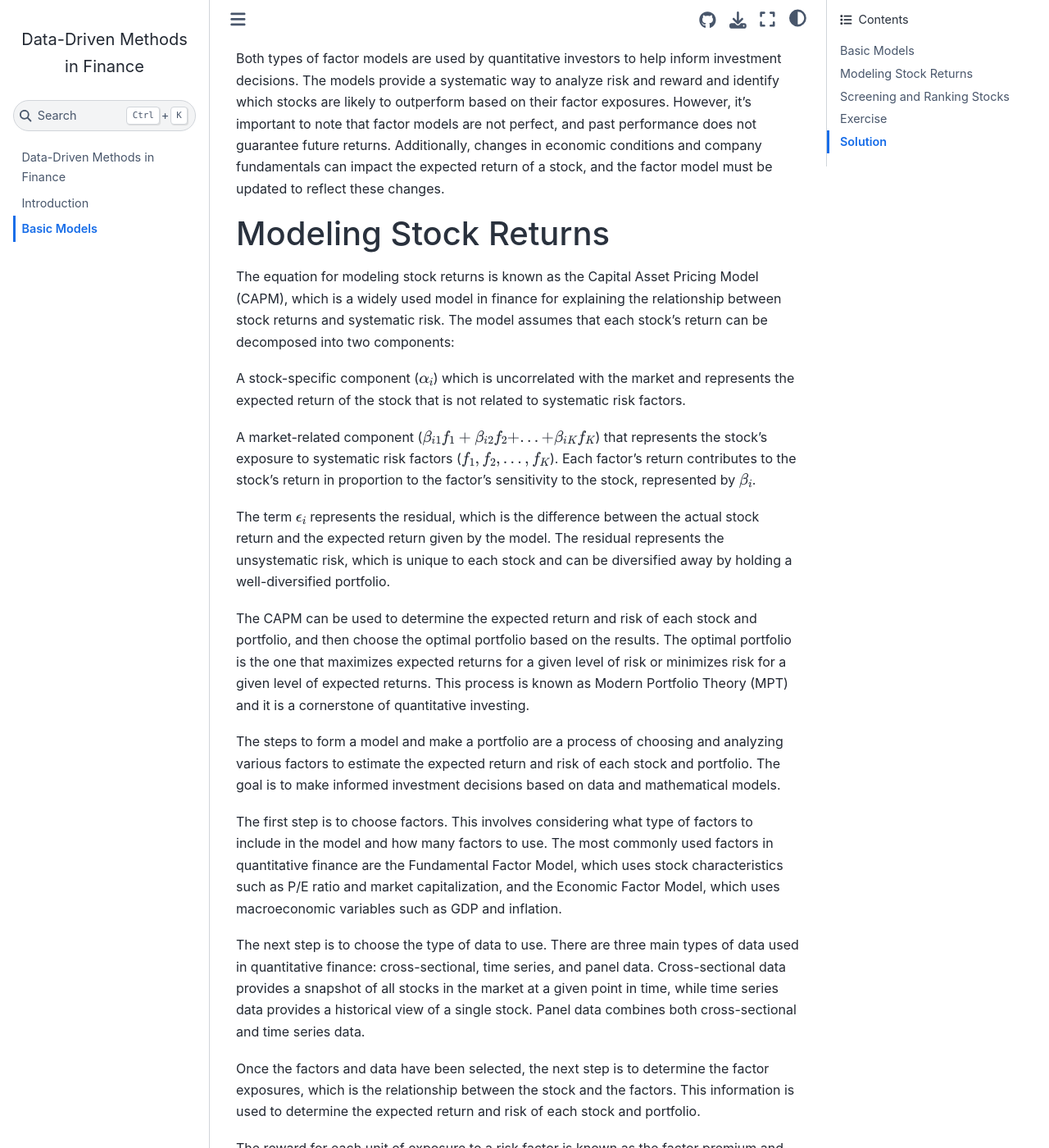
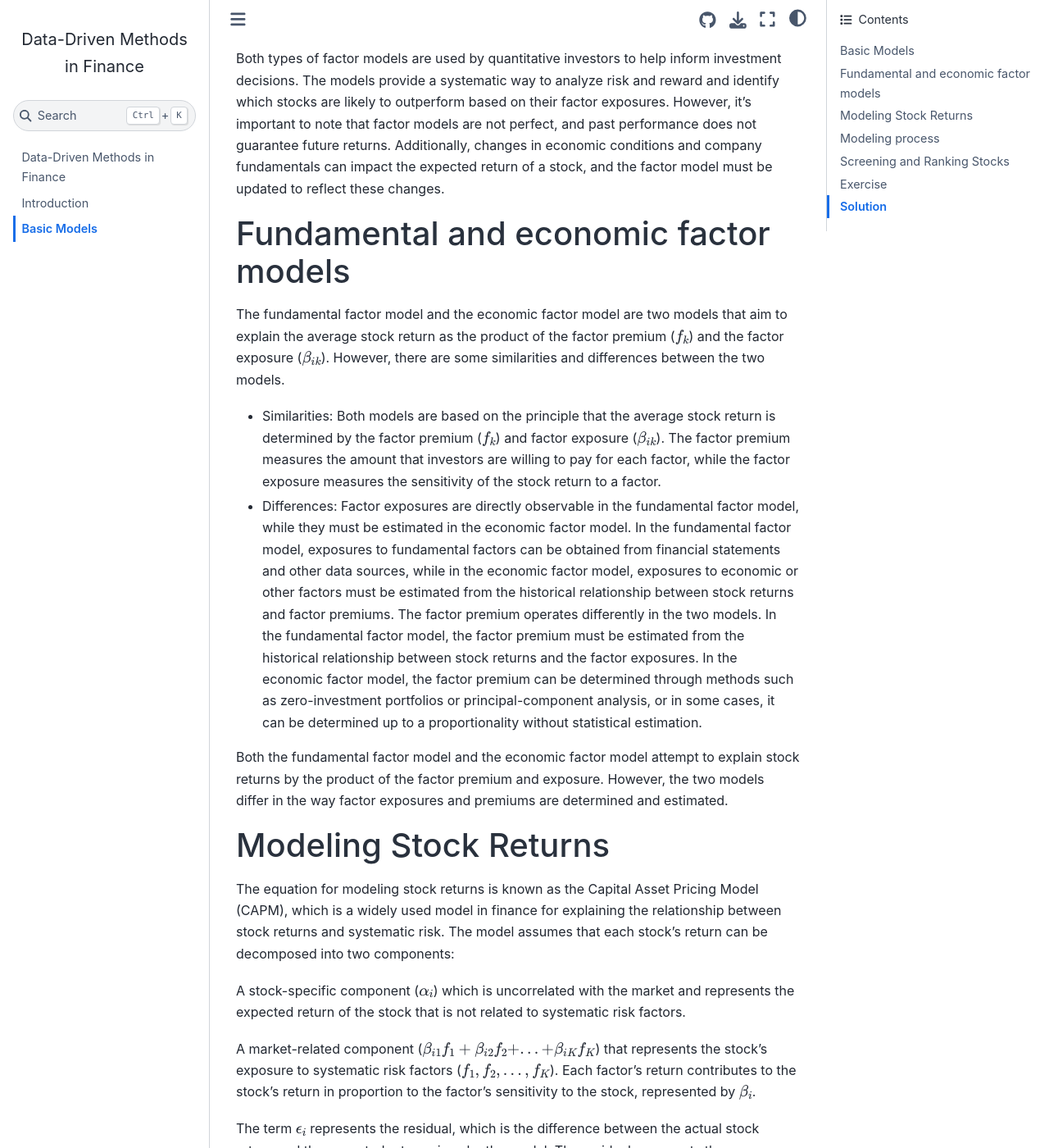
Before and after one commit to naftalic/ddmif, a Jupyter Book: the page built from basic_models.md, in a window 1280 px wide and 1400 px high, scrolled down 377 px. Shown: the whole window at 82% size. Built offline with Jupyter Book 1.0.4 settings and Sphinx 7.4.7 and the Sphinx Book theme 1.1.4, drawn with Linux system fonts in a browser that asks for light colours.

Commit message:
Update basic_models.md

```diff
--- a/basic_models.md
+++ b/basic_models.md
@@ -21,6 +21,19 @@ The Economic Factor Model, on the other hand, uses macroeconomic variables such
 
 Both types of factor models are used by quantitative investors to help inform investment decisions. The models provide a systematic way to analyze risk and reward and identify which stocks are likely to outperform based on their factor exposures. However, it's important to note that factor models are not perfect, and past performance does not guarantee future returns. Additionally, changes in economic conditions and company fundamentals can impact the expected return of a stock, and the factor model must be updated to reflect these changes.
 
+# Fundamental and economic factor models
+The fundamental factor model and the economic factor model are two models that aim to explain the average stock return as the product of the factor premium ($f_k$) and the factor exposure ($β_{ik}$). However, there are some similarities and differences between the two models.
+
+- Similarities:
+Both models are based on the principle that the average stock return is determined by the factor premium ($f_k$) and factor exposure ($β_{ik}$).
+The factor premium measures the amount that investors are willing to pay for each factor, while the factor exposure measures the sensitivity of the stock return to a factor.
+
+- Differences:
+Factor exposures are directly observable in the fundamental factor model, while they must be estimated in the economic factor model. In the fundamental factor model, exposures to fundamental factors can be obtained from financial statements and other data sources, while in the economic factor model, exposures to economic or other factors must be estimated from the historical relationship between stock returns and factor premiums.
+The factor premium operates differently in the two models. In the fundamental factor model, the factor premium must be estimated from the historical relationship between stock returns and the factor exposures. In the economic factor model, the factor premium can be determined through methods such as zero-investment portfolios or principal-component analysis, or in some cases, it can be determined up to a proportionality without statistical estimation.
+
+Both the fundamental factor model and the economic factor model attempt to explain stock returns by the product of the factor premium and exposure. However, the two models differ in the way factor exposures and premiums are determined and estimated.
+
 # Modeling Stock Returns
 
 The equation for modeling stock returns is known as the Capital Asset Pricing Model (CAPM), which is a widely used model in finance for explaining the relationship between stock returns and systematic risk. The model assumes that each stock's return can be decomposed into two components:
@@ -33,20 +46,20 @@ The term $ϵ_i$ represents the residual, which is the difference between the act
 
 The CAPM can be used to determine the expected return and risk of each stock and portfolio, and then choose the optimal portfolio based on the results. The optimal portfolio is the one that maximizes expected returns for a given level of risk or minimizes risk for a given level of expected returns. This process is known as Modern Portfolio Theory (MPT) and it is a cornerstone of quantitative investing.
 
-
+# Modeling process
 The steps to form a model and make a portfolio are a process of choosing and analyzing various factors to estimate the expected return and risk of each stock and portfolio. The goal is to make informed investment decisions based on data and mathematical models.
 
-The first step is to choose factors. This involves considering what type of factors to include in the model and how many factors to use. The most commonly used factors in quantitative finance are the Fundamental Factor Model, which uses stock characteristics such as P/E ratio and market capitalization, and the Economic Factor Model, which uses macroeconomic variables such as GDP and inflation.
+- The first step is to choose factors. This involves considering what type of factors to include in the model and how many factors to use. The most commonly used factors in quantitative finance are the Fundamental Factor Model, which uses stock characteristics such as P/E ratio and market capitalization, and the Economic Factor Model, which uses macroeconomic variables such as GDP and inflation.
 
-The next step is to choose the type of data to use. There are three main types of data used in quantitative finance: cross-sectional, time series, and panel data. Cross-sectional data provides a snapshot of all stocks in the market at a given point in time, while time series data provides a historical view of a single stock. Panel data combines both cross-sectional and time series data.
+- The next step is to choose the type of data to use. There are three main types of data used in quantitative finance: cross-sectional, time series, and panel data. Cross-sectional data provides a snapshot of all stocks in the market at a given point in time, while time series data provides a historical view of a single stock. Panel data combines both cross-sectional and time series data.
 
-Once the factors and data have been selected, the next step is to determine the factor exposures, which is the relationship between the stock and the factors. This information is used to determine the expected return and risk of each stock and portfolio.
+- Once the factors and data have been selected, the next step is to determine the factor exposures, which is the relationship between the stock and the factors. This information is used to determine the expected return and risk of each stock and portfolio.
 
-The reward for each unit of exposure to a risk factor is known as the factor premium and can be estimated using a zero-investment portfolio. This portfolio involves shorting one stock and using the proceeds to buy another stock. The difference in return between these two stocks represents the factor premium.
+- The reward for each unit of exposure to a risk factor is known as the factor premium and can be estimated using a zero-investment portfolio. This portfolio involves shorting one stock and using the proceeds to buy another stock. The difference in return between these two stocks represents the factor premium.
 
-Expected return and risk are estimated by considering the total risk of each stock, including both diversifiable and non-diversifiable risks. Diversifiable risks are stock-specific and can be removed by diversifying holdings, while non-diversifiable risks are market risks that can't be removed from the portfolio.
+- Expected return and risk are estimated by considering the total risk of each stock, including both diversifiable and non-diversifiable risks. Diversifiable risks are stock-specific and can be removed by diversifying holdings, while non-diversifiable risks are market risks that can't be removed from the portfolio.
 
-Finally, the portfolio is weighted based on the investment objective and the forecast for future performance. This includes considering past data versus future data, factor exposure stability, and changes in factor premiums.
+- Finally, the portfolio is weighted based on the investment objective and the forecast for future performance. This includes considering past data versus future data, factor exposure stability, and changes in factor premiums.
 
 In conclusion, the steps to form a model and make a portfolio involve a systematic process of choosing and analyzing factors, selecting data, and estimating expected returns and risks to make informed investment decisions.
 
```
